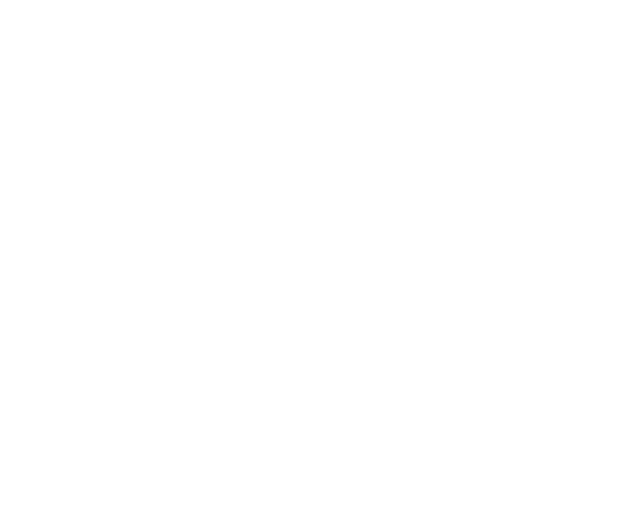
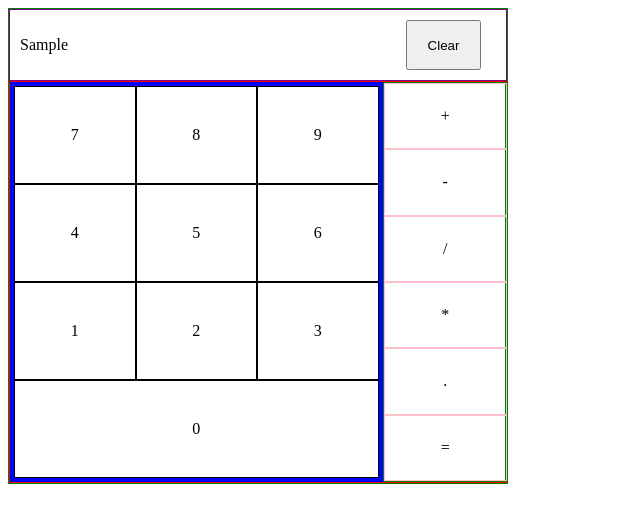
Before and after one commit to dugsv1/odin_calculator, a plain HTML site: page index.html in a window 1280 px wide. Shown: the whole page, without its empty margins (0-640 px from the left). Drawn offline with Linux system fonts and the light colour scheme.

Commit message:
feat: Finish simple calculator for 2 expressions

```diff
--- a/index.html
+++ b/index.html
@@ -7,8 +7,111 @@
 </head>
 <body>
 
+    <div class="outer-outline">
+        <div class="display-grid">
+            <div class="display">
+                <p id="display-text">Sample</p>
+            </div>
+            <button type="reset">Clear</button>
+        </div>
+            <div class="outline">
+                <div class="keypad">
+                    <div class="numbers numbers0">
+                        <div class="number">0</div>
+                    </div>
+                    <div class="numbers numbers4-6">
+                        <div class="number">1</div>
+                        <div class="number">2</div>
+                        <div class="number">3</div>
+                    </div>
+                    <div class="numbers numbers7-9">
+                        <div class="number">4</div>
+                        <div class="number">5</div>
+                        <div class="number">6</div>
+                    </div>
+                    <div class="numbers numbers1-3">
+                        <div class="number">7</div>
+                        <div class="number">8</div>
+                        <div class="number">9</div>
+                    </div>
+                </div>
+                <div class="operators">
+                    <div class="right-bar operator add">+</div>
+                    <div class="right-bar operator subtract">-</div>
+                    <div class="right-bar operator divide">/</div>
+                    <div class="right-bar operator multiply">*</div>
+                    <div class="right-bar period">.</div>
+                    <div class="right-bar equals">=</div>
+                </div>
+            </div>
+    </div>
+    <style>
+    .outer-outline {
+        border: 1px solid green;
+        max-width: 500px;
+        box-sizing: border-box;
+    }
+    .display-grid {
+        border: 1px solid purple;
+        display: flex;
+        justify-content: space-between;
+    }
+    .display {
+        box-sizing: border-box;
+        margin: 0px 25px 0px;
+        flex: 3;
+        margin: 10px ;
+    }
+    button {
+        margin: 10px 25px 10px;
+        width: 75px;
+        box-sizing: border-box;
+    }
+    .outline {
+        display: flex;
+        border: 1px solid red;
+        max-width: 500px;
+    }
+    .operators {
+        border: 1px solid green;
+        flex: 1;
+        display: flex;
+        flex-direction: column;
+    }
+    .right-bar {
+        border: 1px solid pink;
+        height: 100%;
+        width: 100%;
+        display: flex;
+        justify-content: center;
+        align-items: center;
+    }
+    .keypad {
+        display: flex;
+        min-width: 50px;
+        min-height: 400px;
+        flex-direction: column-reverse;
+        border: 4px solid blue;
+        flex: 3;
+    }
+    .keypad div {
+        width: 100%;
+        display: flex;
+        flex: 1 1 0;
+        justify-content: center;
+        align-items: center;
 
-    <style>
+    }
+    .number {
+        height: 100%;
+        border: 1px solid black;
+    }
+
+    .keypad, .keypad div {
+        box-sizing: border-box;
+    }
+
+
 
     </style>
     <script>
@@ -45,7 +148,52 @@
 
             }
         }
-        console.log(operate('*', 1, 2))
+
+        const display = document.querySelector('#display-text')
+        let clickString = ''
+        const numbers = Array.from(document.querySelectorAll('.number'))
+        numbers.forEach((number) => {
+            number.addEventListener('click', (e) => {
+                // display.textContent = e.target.textContent
+                clickString += e.target.textContent
+                display.textContent = clickString
+            })
+        })
+        const operators = Array.from(document.querySelectorAll('.operator'))
+        operators.forEach(operator => {
+            operator.addEventListener('click', (e) => {
+                clickString += e.target.textContent
+                display.textContent = clickString
+            })
+        })
+        const equals = document.querySelector('.equals')
+        equals.addEventListener('click', (e) => {
+            matches = clickString.match(regex)
+            if (matches) {
+                console.log(`Group 1 (First Number): ${matches[1]}`);  // 45.5
+                console.log(`Group 2 (Operator): ${matches[3]}`);      // +
+                console.log(`Group 3 (Second Number): ${matches[4]}`); // 32.8
+            } else {
+                console.log("No match found.");
+            }
+            arg1 = matches[1];
+            operator = matches[3];
+            arg2 = matches[4];
+            result = operate(operator, arg1, arg2)
+            display.textContent = result
+            clickString = ''
+    })
+        const regex = new RegExp(/(\d+(\.\d+)?)([+\-*/])(\d+(\.\d+)?)/)
+        const reset = document.querySelector('button')
+        reset.addEventListener('click', (e)=>{
+            display.textContent = 'Begin Entering'
+            clickString = ''
+        })
+        /**
+         * CALLBACK for on click, update display
+         * Assign sequence of clicks to variable, display that sequence as string
+         * execute calculate fuction on equals click
+        */
     </script>
 </body>
 </html>
```
